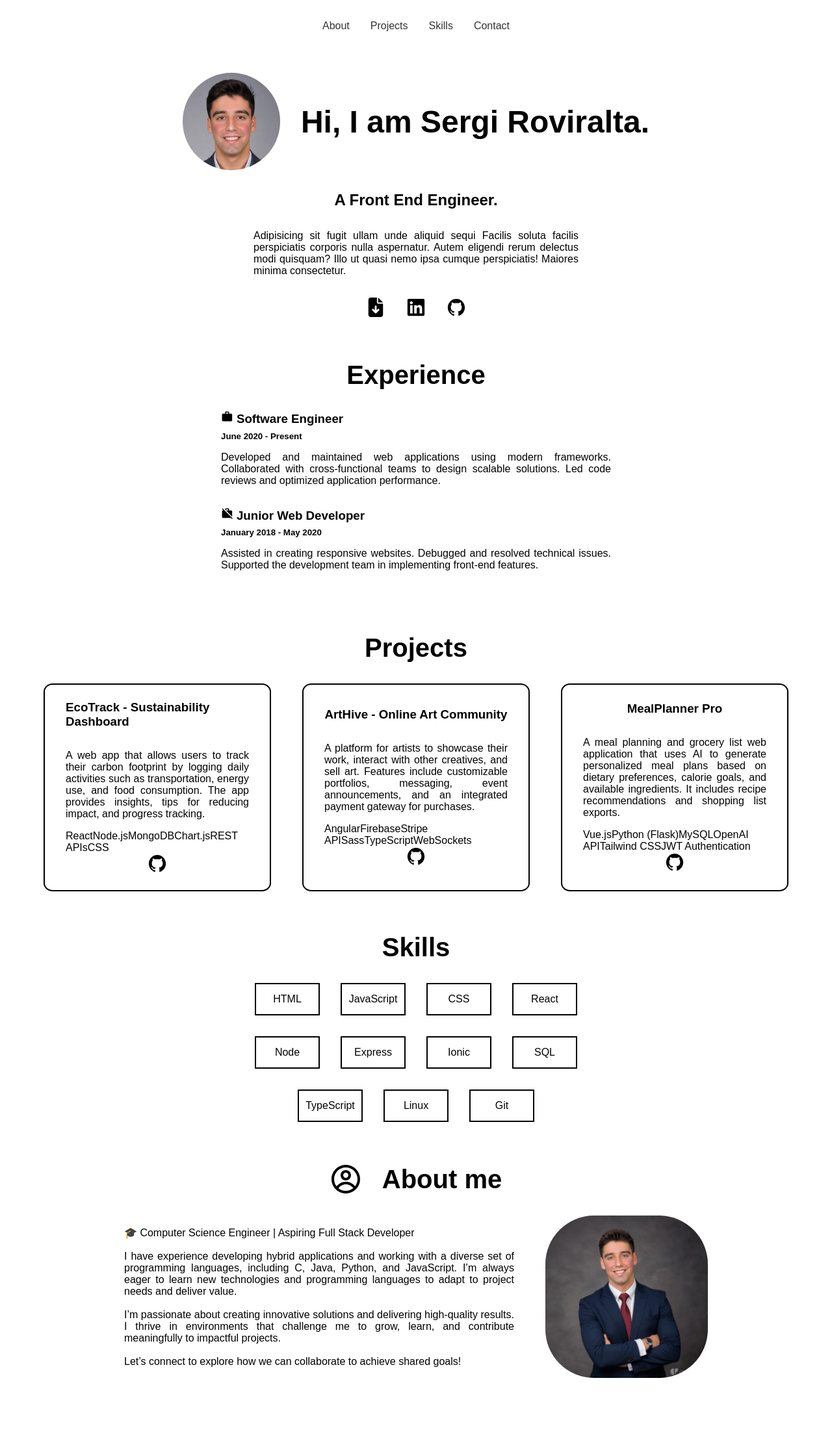
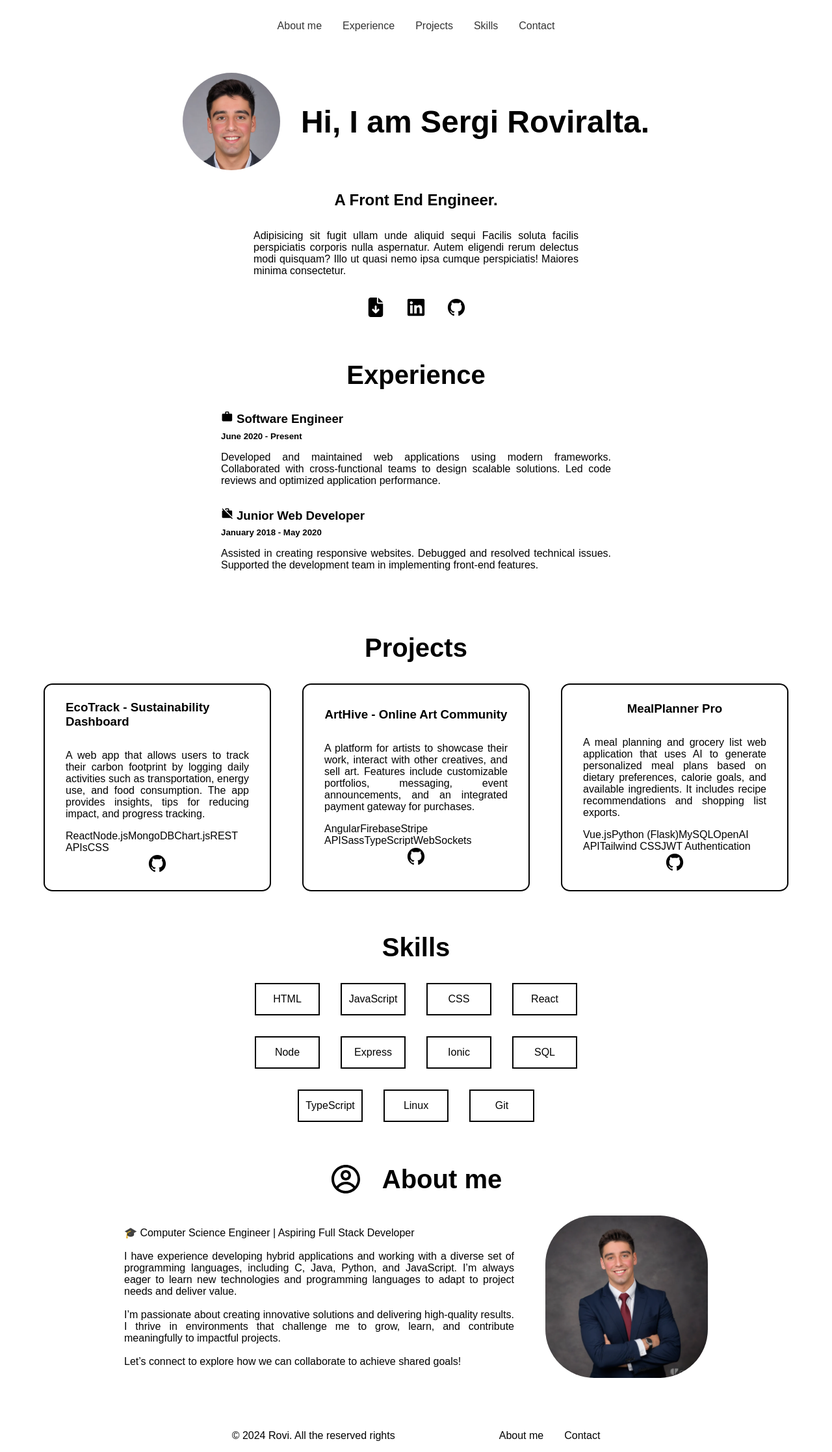
Before and after one commit to roviralta/my-portfolio, a React (Create React App) app: page / in a window 1280 px wide. Shown: the whole page at 65% size. Before the commit the page ends 2153 px from the top, so only its background shows below. Built offline with nearby package versions, Linux system fonts and the light colour scheme.

Commit message:
added footer. Next step: styles, css, animations...

```diff
--- a/src/App.js
+++ b/src/App.js
@@ -4,6 +4,7 @@ import ProjectContainer from "./components/ProjectContainer/ProjectContainer";
 import Experience from "./components/Experience/Experience";
 import SkillContainer from "./components/SkillContainer/SkillContainer";
 import AboutMe from "./components/AboutMe/AboutMe";
+import Contact from "./components/Contact/Contact";
 
 function App() {
   return (
@@ -14,6 +15,7 @@ function App() {
       <ProjectContainer></ProjectContainer>
       <SkillContainer></SkillContainer>
       <AboutMe></AboutMe>
+      <Contact></Contact>
     </>
   );
 }
--- /dev/null
+++ b/src/components/Contact/Contact.css
@@ -0,0 +1,23 @@
+#contact {
+  display: flex;
+  justify-content: center;
+  align-items: center;
+  gap: 10rem;
+  margin: 5rem 2rem 1rem;
+}
+
+.footer-links {
+  display: flex;
+  gap: 2rem;
+}
+
+.footer-links a {
+  color: black;
+  text-decoration: none;
+  cursor: pointer;
+}
+
+.footer-links a:hover {
+  text-decoration: underline;
+  text-underline-offset: 2px;
+}
--- /dev/null
+++ b/src/components/Contact/Contact.js
@@ -0,0 +1,16 @@
+import React from "react";
+import "./Contact.css";
+
+const Contact = () => {
+  return (
+    <footer id="contact">
+      <p>© 2024 Rovi. All the reserved rights</p>
+      <div className="footer-links">
+        <a href="#about-me">About me</a>
+        <a href="test">Contact</a>
+      </div>
+    </footer>
+  );
+};
+
+export default Contact;
--- a/src/components/Header/Header.js
+++ b/src/components/Header/Header.js
@@ -6,7 +6,10 @@ const Header = () => {
     <header className="header">
       <ul className="header-list">
         <li>
-          <a href="#about">About</a>
+          <a href="#about-me">About me</a>
+        </li>
+        <li>
+          <a href="#experience">Experience</a>
         </li>
         <li>
           <a href="#projects">Projects</a>
```
